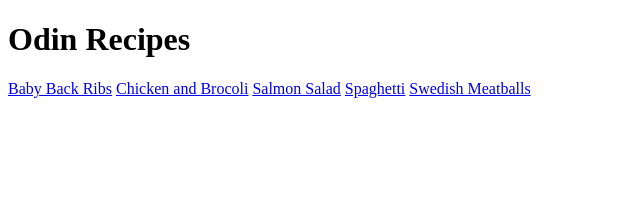
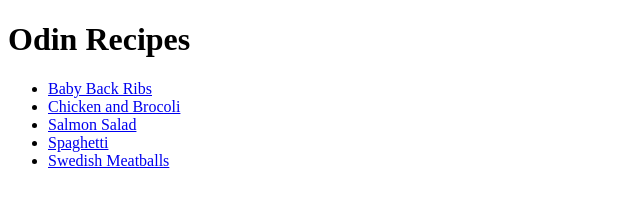
Before and after one commit to tnd-517/odin-recipes, a plain HTML site: page index.html in a window 1280 px wide. Shown: the whole page, without its empty margins (0-640 px from the left). Drawn offline with Linux system fonts and the light colour scheme.

Commit message:
Listing links to recipe pages

```diff
--- a/index.html
+++ b/index.html
@@ -7,10 +7,13 @@
 </head>
 <body>
     <h1>Odin Recipes</h1>
-    <a href="recipes/babybackribs.html">Baby Back Ribs</a>
-    <a href="recipes/chickenandbrocoli.html">Chicken and Brocoli</a>
-    <a href="recipes/salmonsalad.html">Salmon Salad</a>
-    <a href="recipes/spaghetti.html">Spaghetti</a>
-    <a href="recipes/swedishmeatballs.html">Swedish Meatballs</a>
+        <ul>
+        <li><a href="recipes/babybackribs.html">Baby Back Ribs</a></li>
+        <li><a href="recipes/chickenandbrocoli.html">Chicken and Brocoli</a></li>
+        <li><a href="recipes/salmonsalad.html">Salmon Salad</a></li>
+        <li><a href="recipes/spaghetti.html">Spaghetti</a></li>
+        <li><a href="recipes/swedishmeatballs.html">Swedish Meatballs</a></li>
+        </ul>
+
 </body>
 </html>
```
